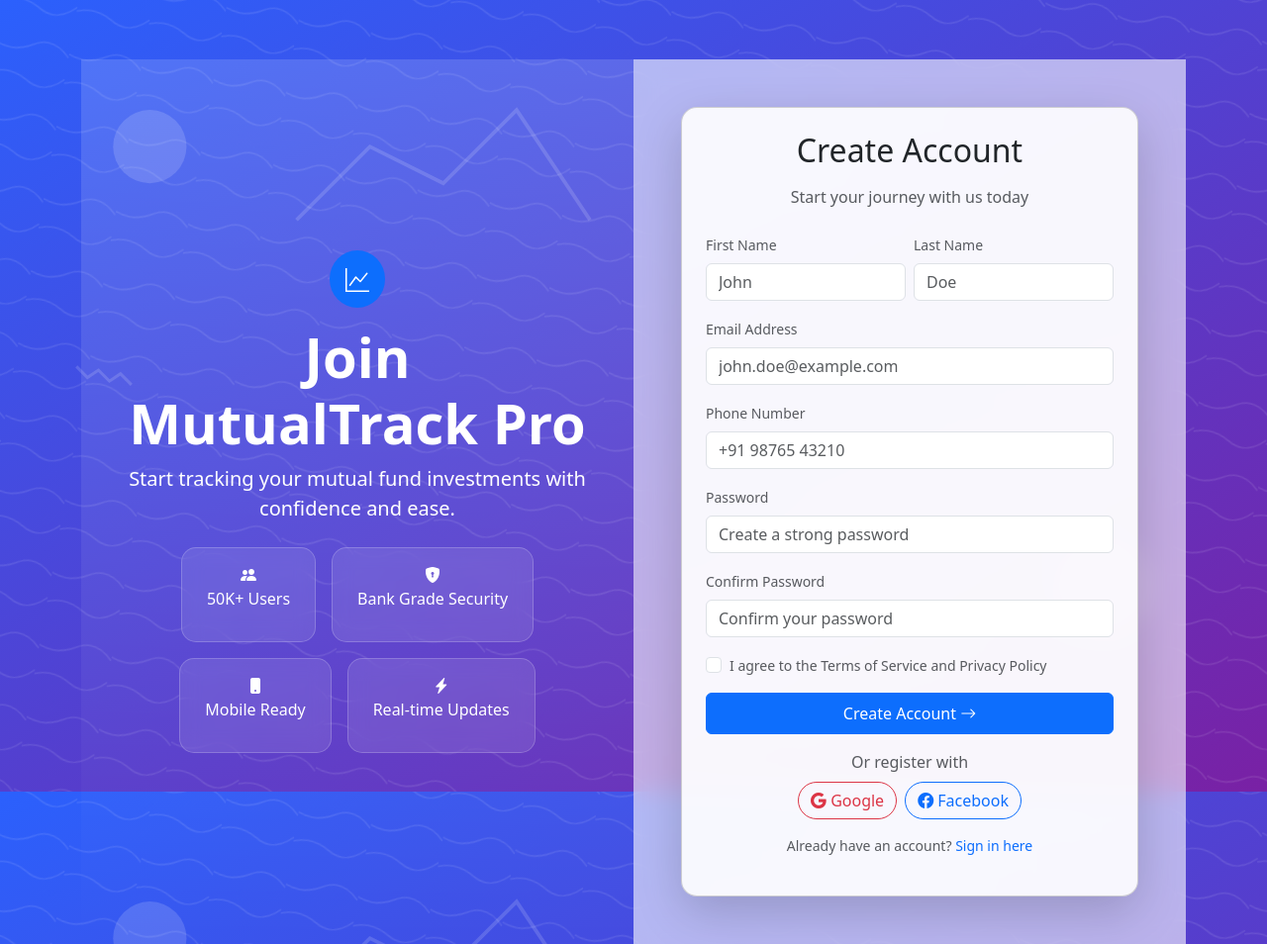
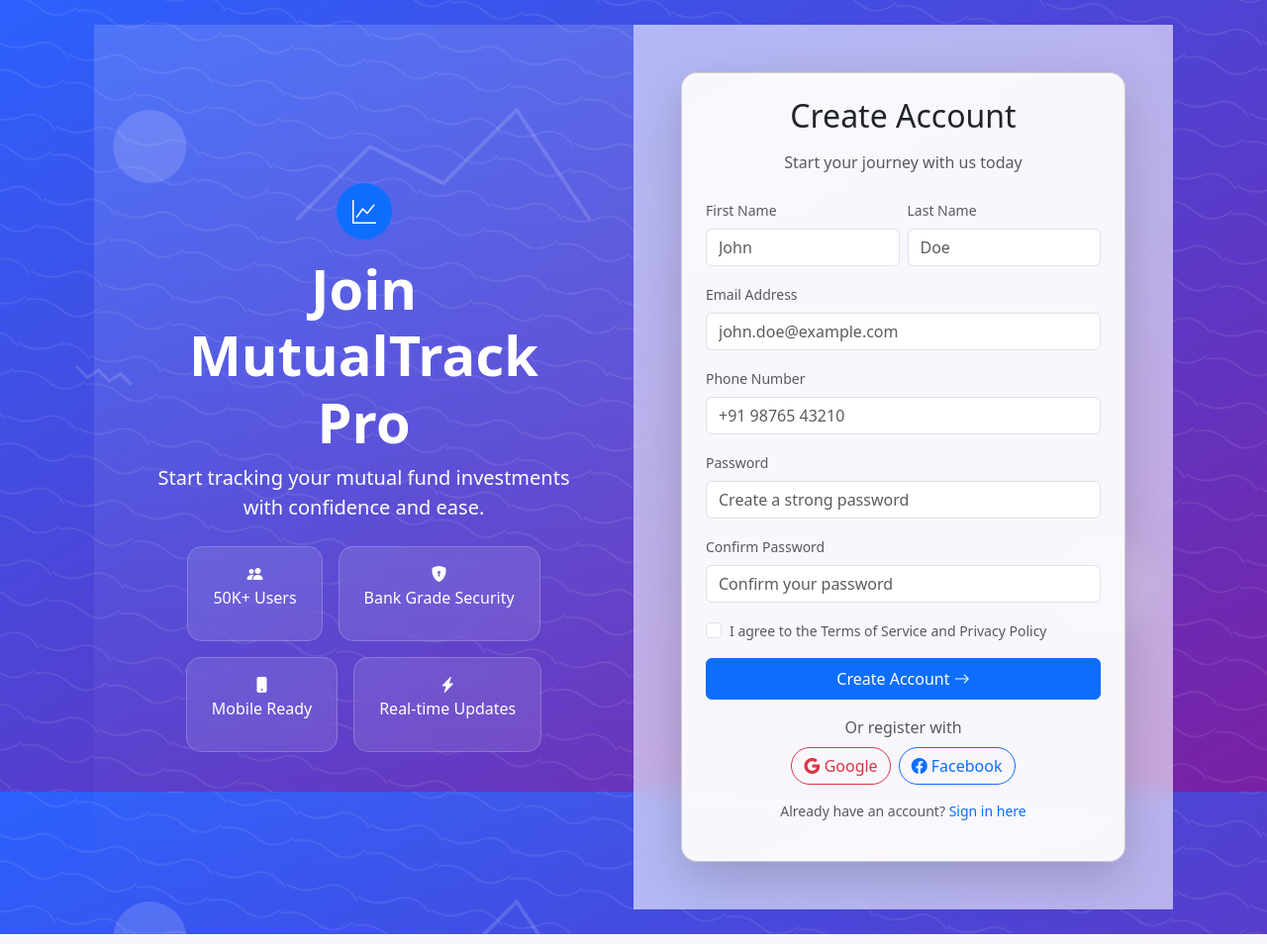
Before and after one commit to JayasimhaReddyMandadi/FundTracker, a Django app: page /register/ in a window 1280 px wide. Shown: the whole page at 99% size. Run offline with Django 4.2, Linux system fonts and the light colour scheme.

Commit message:
first_commit_changes

```diff
--- a/templates/base.html
+++ b/templates/base.html
@@ -11,14 +11,15 @@
     <!-- Custom CSS -->
     <style>
         body {
-            padding-top: 20px;
-            padding-bottom: 20px;
+            /* padding-top: 20px; */
+            /* padding-bottom: 0px; */
             background-image: url("{% static 'images/finance_background.svg' %}");
             background-size: cover;
             background-position: center;
             background-repeat: no-repeat;
             background-attachment: fixed;
-            min-height: 100vh;
+            min-height: 70vh;
+            /* overflow: hidden;        */
         }
         .navbar {
             margin-bottom: 20px;
@@ -29,7 +30,7 @@
             box-shadow: 0 4px 8px rgba(0, 0, 0, 0.1);
         }
         .container {
-            padding-top: 40px;
+            padding: 25px;
         }
 
         .glass-card {
--- a/templates/registration/register.html
+++ b/templates/registration/register.html
@@ -4,7 +4,7 @@
 {% block title %}Register - MutualFundTracker{% endblock %}
 
 {% block content %}
-<div class="row g-0 vh-100">
+<div class="row g-0">
     <!-- Left Promotional Section (same as login for consistency) -->
     <div class="col-md-6 bg-gradient" style="background: linear-gradient(135deg, #0056b3, #003366);">
         <div class="text-white d-flex flex-column justify-content-center align-items-center h-100 p-5">
```
